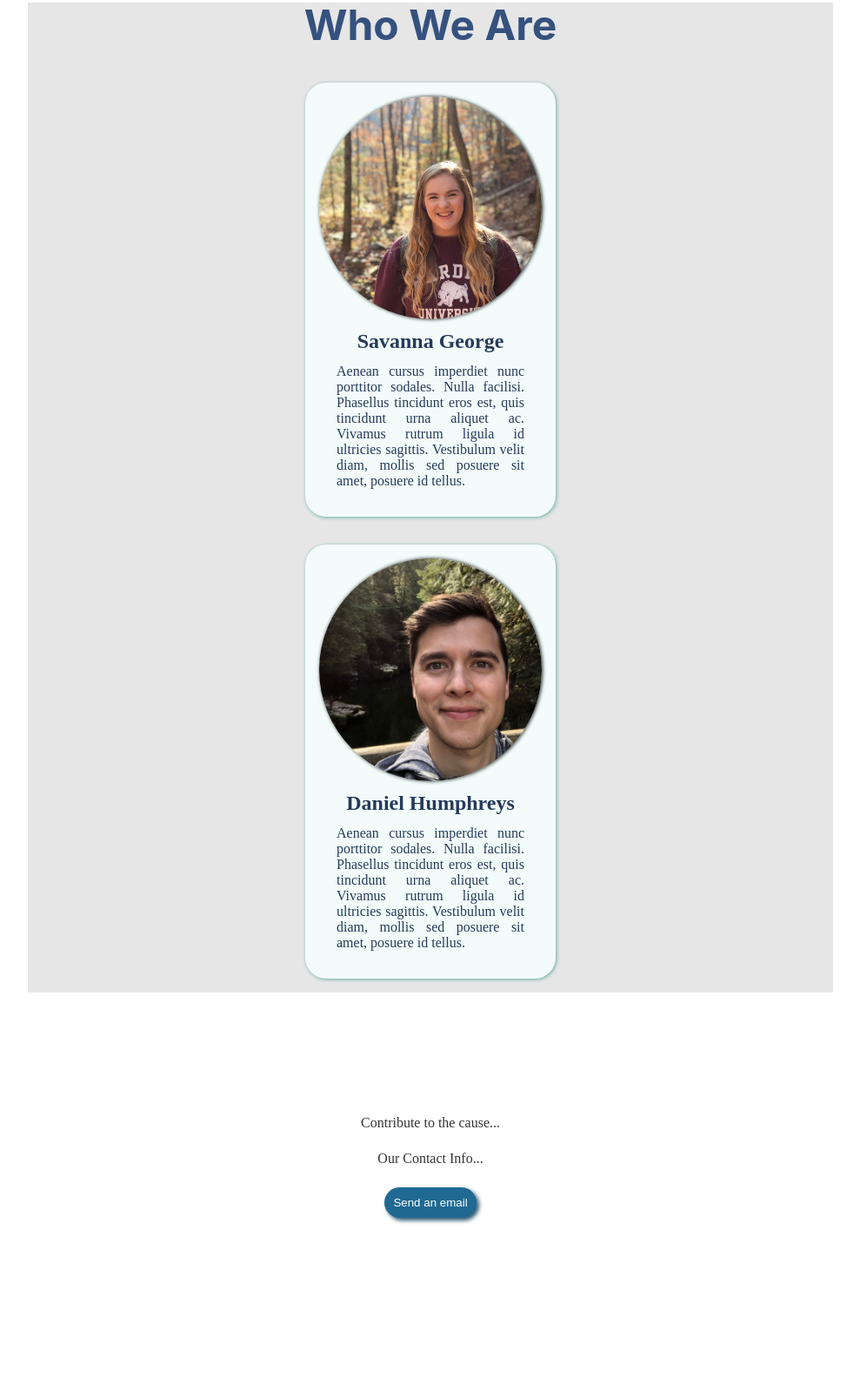
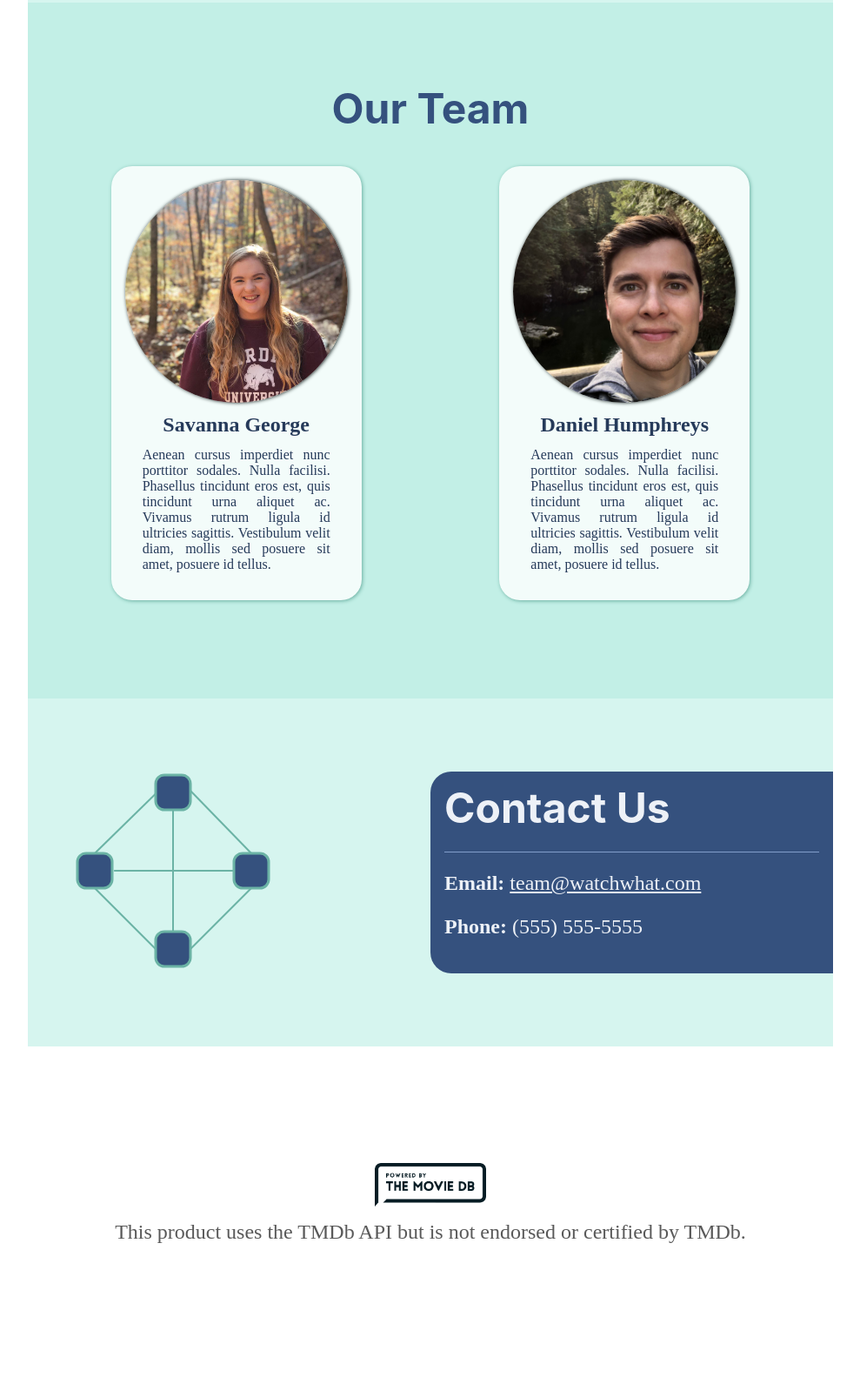
Before and after one commit to danie1h/watch-what, a Gatsby site: page /about in a window 1280 px wide. Shown: the part 883-2489 px from the top of the page at 87% size, without its empty margins (145-1134 px from the left). Built offline with nearby package versions, Linux system fonts and the light colour scheme; Gatsby itself is replaced by a stand-in of ours.

Commit message:
revise the layout and style of the about page

```diff
--- a/src/components/layout.css
+++ b/src/components/layout.css
@@ -702,6 +702,7 @@ pre tt:after {
 .navbar-brand {
   width: 100%;
 }
+
 @media only screen and (max-width: 480px) {
   html {
     font-size: 80%;
@@ -746,4 +747,8 @@ pre tt:after {
     bottom: 12px;
     right: 6px;
   }
+  .about-profile-container {
+    flex-direction: column;
+    align-items: center;
+  }
 }
--- a/src/pages/about.js
+++ b/src/pages/about.js
@@ -5,6 +5,8 @@ import Profile from '../components/profile'
 import tmdbLogo from '../images/tmdb.png'
 import sgProfileImg from '../images/sg_profile.jpg'
 import dhProfileImg from '../images/dh_profile.jpg'
+import missionIcon from '../images/mission-icon.svg'
+import connectedIcon from '../images/connected-icon.svg'
 
 const AboutPage = () => (
   <Layout>
@@ -16,6 +18,7 @@ const AboutPage = () => (
           flexDirection: 'column',
           alignItems: 'center',
           justifyContent: 'center',
+          backgroundColor: 'hsl(168, 59%, 90%)',
         }}
       >
         <h2
@@ -27,37 +30,46 @@ const AboutPage = () => (
         >
           Mission
         </h2>
+        <img src={missionIcon} alt="mission concepts" />
         <p
           style={{
             fontSize: '2.5em',
-            color: 'hsl(0, 0%, 35%)',
-            textAlign: 'justify',
-            padding: '0 1rem',
+            color: 'hsl(217, 15%, 30%)',
+            padding: '1rem',
+            textAlign: 'center',
           }}
         >
-          Our Mission Lorem ipsum dolor sit amet, consectetur adipiscing elit.
-          Nunc ac leo velit. Phasellus sit amet nisi rutrum, varius augue ac,
-          scelerisque ipsum. Proin dapibus et enim sit amet auctor. Morbi nulla
-          purus, cursus sit amet ligula congue, mattis condimentum ex. Morbi
-          sodales sapien ornare tellus sollicitudin, nec condimentum massa
-          interdum. In nec mi in purus tempus consequat et eget quam. Cras
-          eleifend eget enim at porta. Aliquam auctor metus accumsan nibh
-          aliquet, porttitor vulputate justo lacinia.{' '}
+          We illuminate awareness for film viewers to prepare for or avoid
+          intrusive thoughts
         </p>
       </div>
       <div
         style={{
           minHeight: '100vh',
-          backgroundColor: 'hsl(0,0%,90%)',
+          backgroundColor: 'hsl(168, 59%, 85%)',
           display: 'flex',
           flexDirection: 'column',
           alignItems: 'center',
           justifyContent: 'center',
+          padding: '1rem',
         }}
       >
-        <h2 style={{ color: 'hsl(217, 41%, 35%)', fontSize: '3em' }}>
-          Who We Are
+        <h2
+          style={{
+            color: 'hsl(217, 41%, 35%)',
+            fontSize: '3em',
+          }}
+        >
+          Our Team
         </h2>
+        <div
+          className="about-profile-container"
+          style={{
+            width: '100%',
+            display: 'flex',
+            justifyContent: 'space-around',
+          }}
+        >
           <Profile
             profileImg={sgProfileImg}
             personName="Savanna George"
@@ -69,20 +81,43 @@ const AboutPage = () => (
             info="Aenean cursus imperdiet nunc porttitor sodales. Nulla facilisi. Phasellus tincidunt eros est, quis tincidunt urna aliquet ac. Vivamus rutrum ligula id ultricies sagittis. Vestibulum velit diam, mollis sed posuere sit amet, posuere id tellus."
           />
         </div>
-      <div className="contact-container">
+      </div>
       <div
-          id="get-involved"
+        className="contact-container"
         style={{
+          backgroundColor: 'hsl(168, 59%, 90%)',
           minHeight: '50vh',
           display: 'flex',
-            flexDirection: 'column',
-            justifyContent: 'center',
+          flexDirection: 'row-reverse',
           alignItems: 'center',
         }}
       >
-          <p>Contribute to the cause...</p>
-          <p>Our Contact Info...</p>
-          <button>Send an email</button>
+        <div
+          style={{
+            width: '50%',
+            backgroundColor: 'hsl(217, 41%, 35%)',
+            padding: '1rem',
+            borderRadius: '24px 0 0 24px',
+            color: 'hsl(217, 41%, 95%)',
+          }}
+        >
+          <h2 style={{ fontSize: '3em' }}>Contact Us</h2>
+          <hr style={{ backgroundColor: 'hsl(217, 41%, 65%)' }} />
+          <p style={{ fontSize: '1.5em' }}>
+            <strong>Email:</strong>{' '}
+            <a
+              style={{ color: 'hsl(217, 41%, 95%)' }}
+              href="mailto:team@watchwhat.com"
+            >
+              team@watchwhat.com
+            </a>
+          </p>
+          <p style={{ fontSize: '1.5em' }}>
+            <strong>Phone:</strong> (555) 555-5555
+          </p>
+        </div>
+        <div style={{ width: '50%', padding: '5%' }}>
+          <img src={connectedIcon} alt="connect with us" />
         </div>
       </div>
       <div
@@ -104,6 +139,7 @@ const AboutPage = () => (
             fontSize: '1.5em',
             color: 'hsl(0, 0%, 35%)',
             padding: '1rem',
+            textAlign: 'center',
           }}
         >
           This product uses the TMDb API but is not endorsed or certified by
```
Lines whose indentation alone changed are shown as unchanged.
